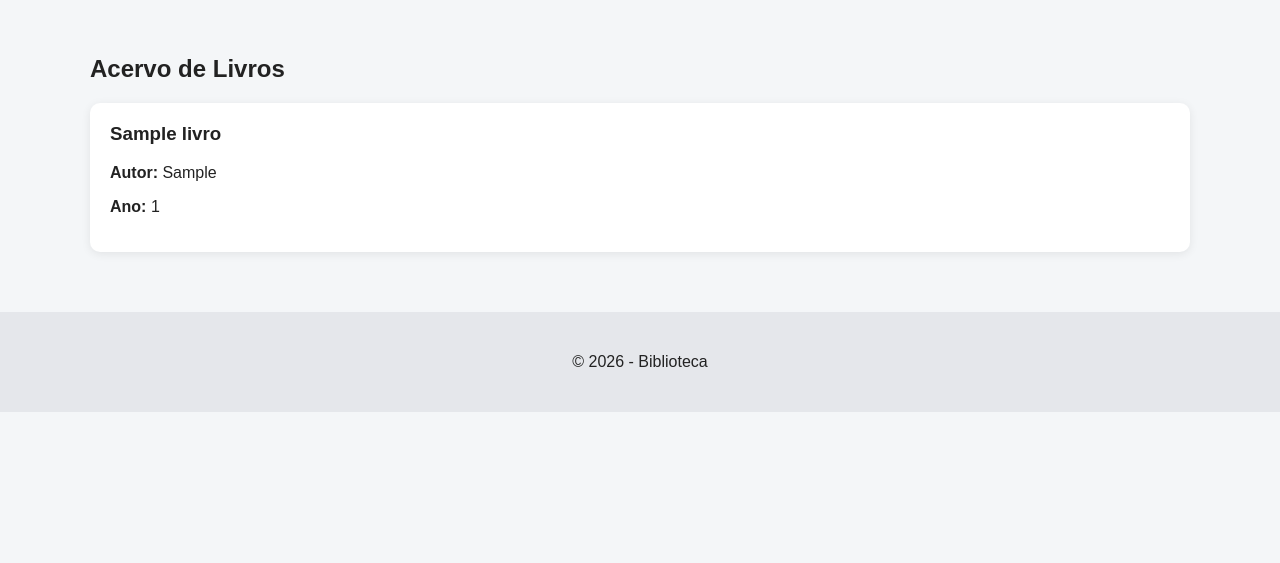
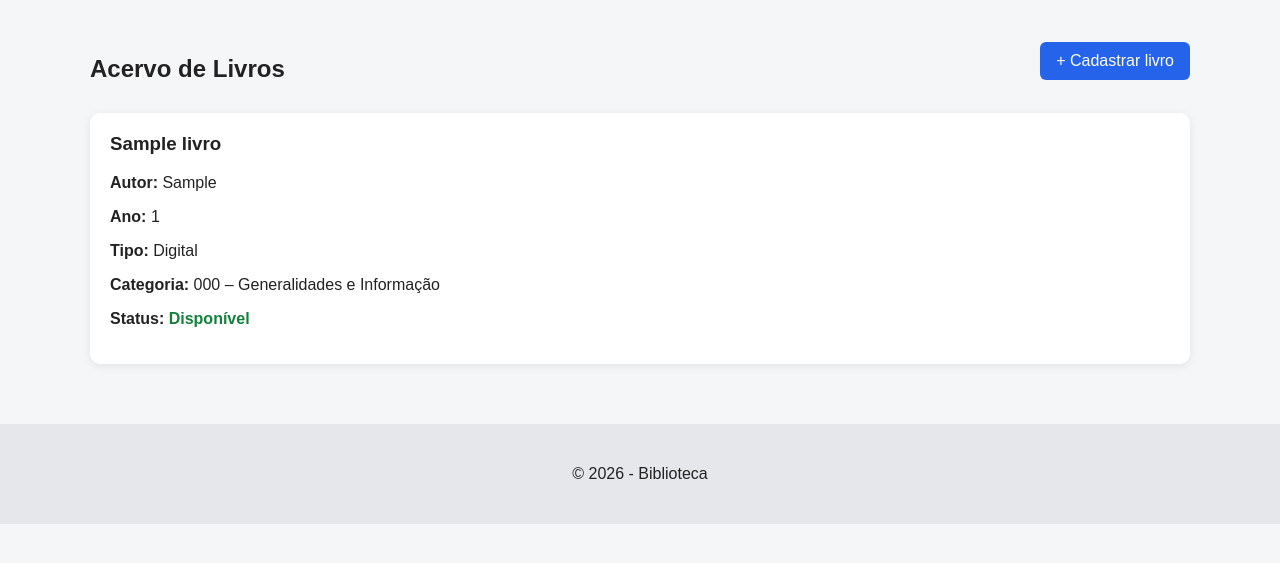
Before and after one commit to CairodePaula/biblioteca-Django, a Django app: page / in a window 1280 px wide. Shown: the part 73-636 px from the top of the page. Run offline with Django 5.2, Linux system fonts and the light colour scheme; tables that the repository leaves empty hold one stand-in row (values such as "Sample post").

Commit message:
feat: exibe tipo de acervo e categoria no cadastro e na listagem

```diff
--- a/acervo/templates/acervo/lista.html
+++ b/acervo/templates/acervo/lista.html
@@ -3,7 +3,12 @@
 {% block titulo %}Acervo - Biblioteca{% endblock %}
 
 {% block conteudo %}
-<h2>Acervo de Livros</h2>
+<section class="hero">
+    <div>
+        <h2>Acervo de Livros</h2>
+    </div>
+    <a class="button" href="{% url 'novo_livro' %}">+ Cadastrar livro</a>
+</section>
 
 <div class="book-grid">
     {% for livro in livros %}
@@ -11,6 +16,16 @@
         <h3>{{ livro.titulo }}</h3>
         <p><strong>Autor:</strong> {{ livro.autor }}</p>
         <p><strong>Ano:</strong> {{ livro.ano }}</p>
+        <p><strong>Tipo:</strong> {{ livro.get_tipo_acervo_display }}</p>
+        <p><strong>Categoria:</strong> {{ livro.get_categoria_display }}</p>
+        <p>
+            <strong>Status:</strong>
+            {% if livro.disponivel %}
+                <span class="status available">Disponível</span>
+            {% else %}
+                <span class="status unavailable">Indisponível</span>
+            {% endif %}
+        </p>
     </article>
     {% empty %}
     <div class="empty">
```
Also changed, not shown: acervo/forms.py (+6 -1 lines).
